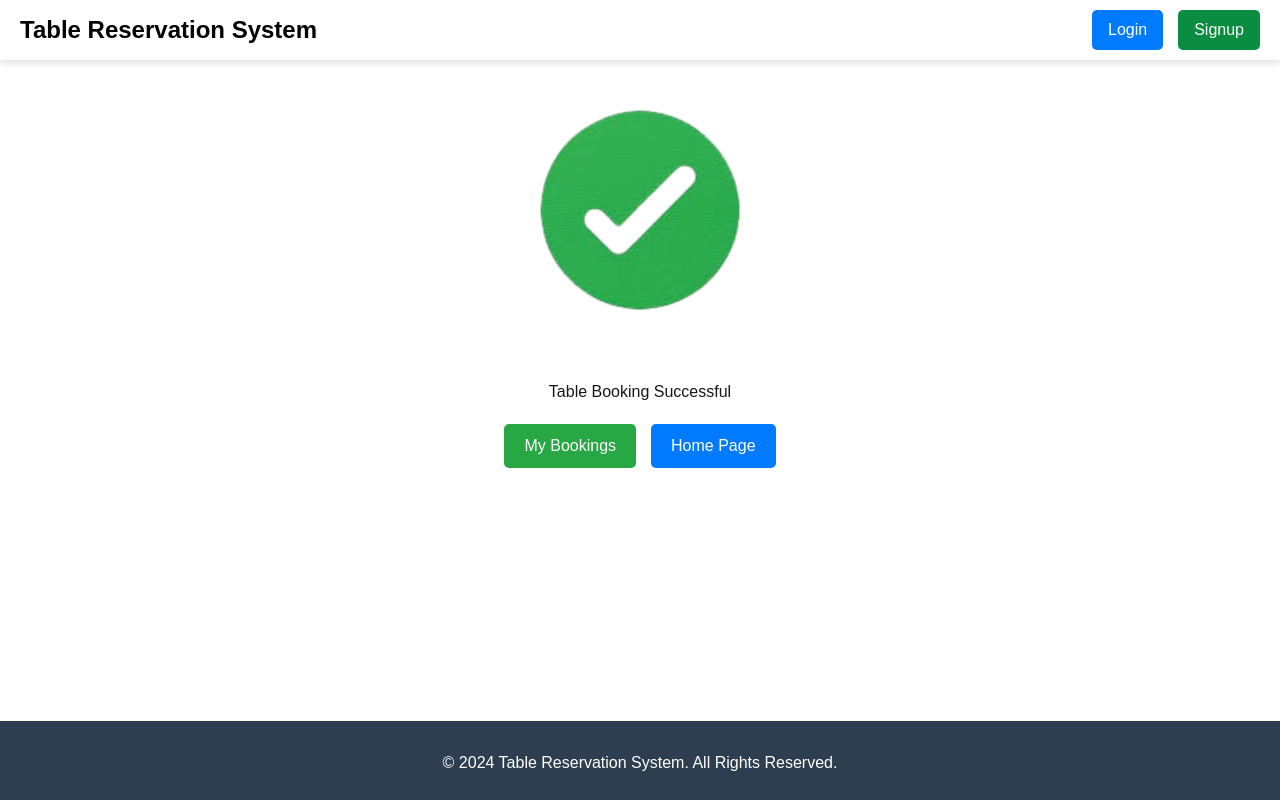
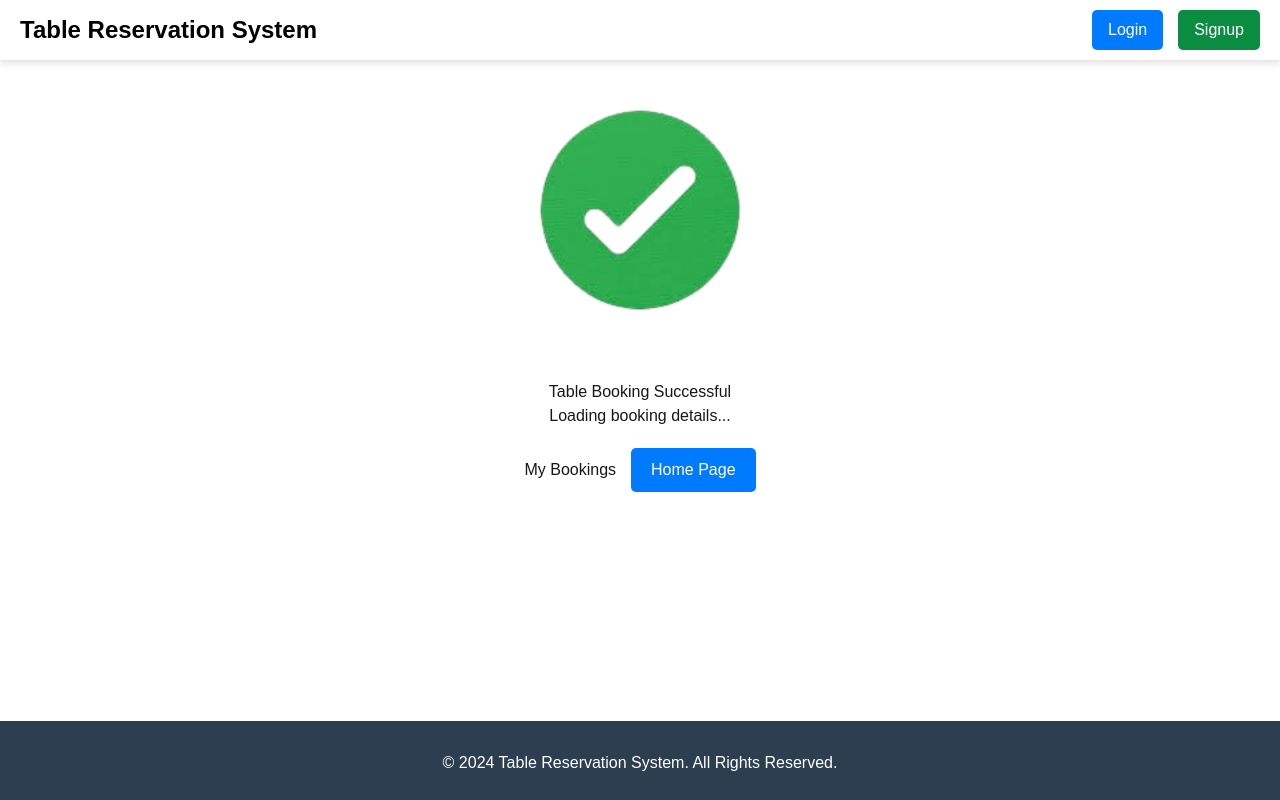
Before and after one commit to naveen0913/table-booking-app, a Next.js app: page /booking-success-page in a window 1280 px wide. Built offline with nearby package versions, Linux system fonts and the light colour scheme.

Commit message:
Update page.tsx

```diff
--- a/src/app/booking-success-page/page.tsx
+++ b/src/app/booking-success-page/page.tsx
@@ -1,19 +1,56 @@
 /* eslint-disable @next/next/no-img-element */
 "use client";
+
+import { useEffect, useState } from 'react';
 import { useRouter } from 'next/navigation';
 import styles from './booking-success.module.css';
 
+interface BookingData {
+  // bookingId: string;
+  // userId: string;
+  // tableId: string;
+  date: string;
+  time: string;
+  guests: number;
+  name: string;
+  contact: string;
+  updatedAt: string;
+  createdAt: string;
+}
+
 const SuccessPage = () => {
+  const router = useRouter();
+  const [bookingData, setBookingData] = useState<BookingData | null>(null);
 
-    const router = useRouter();
+  useEffect(() => {
+    const data = sessionStorage.getItem('bookingData');
+    if (data) {
+      setBookingData(JSON.parse(data));
+    }
+  }, []);
 
   return (
     <div className={styles.main}>
-      <img className={styles.img} src="/success-logo.png" alt="Booking Success"/>
+      <img className={styles.img} src="/success-logo.png" alt="Booking Success" />
       <h3 className={styles.heading}>Table Booking Successful</h3>
+
+      {bookingData ? (
+        <div className={styles.details}>
+          {/* <p><strong>Booking ID:</strong> {bookingData.bookingId}</p> */}
+          <p><strong>Name : </strong> {bookingData.name}</p>
+          <p><strong>Contact : </strong> {bookingData.contact}</p>
+          <p><strong>Date : </strong> {bookingData.date}</p>
+          <p><strong>Time : </strong> {bookingData.time}</p>
+          <p><strong>Guests : </strong> {bookingData.guests}</p>
+          {/* <p><strong>Table ID:</strong> {bookingData.tableId}</p> */}
+        </div>
+      ) : (
+        <p>Loading booking details...</p>
+      )}
+
       <div className={styles.div}>
-        <button onClick={()=>router.push('/bookings')} className={styles.button}>My Bookings</button>
-        <button onClick={()=>router.push('/')} className={styles.button}>Home Page</button>
+        <button onClick={() => router.push('/bookings')} className={styles.booking}>My Bookings</button>
+        <button onClick={() => router.push('/')} className={styles.button}>Home Page</button>
       </div>
     </div>
   );
```
